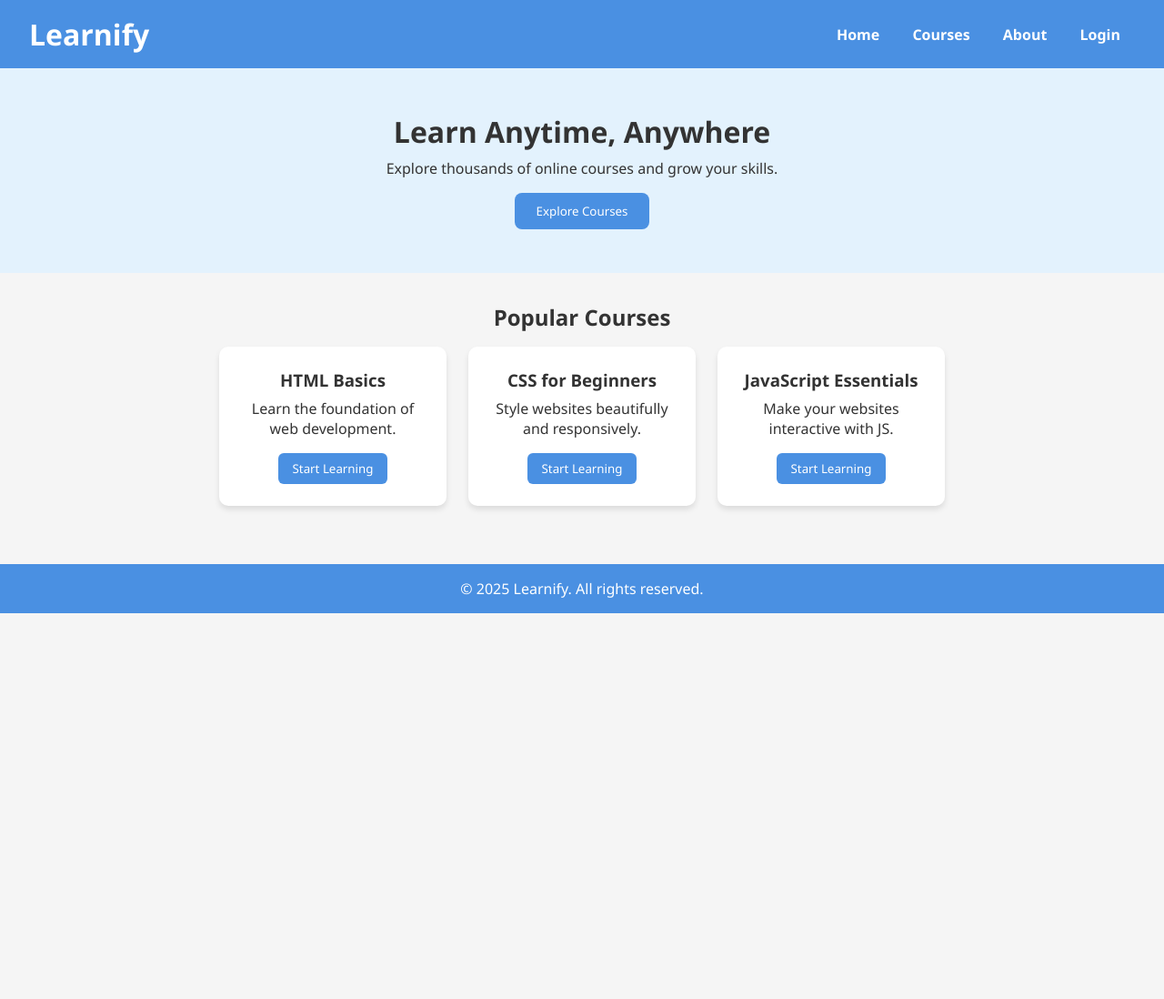
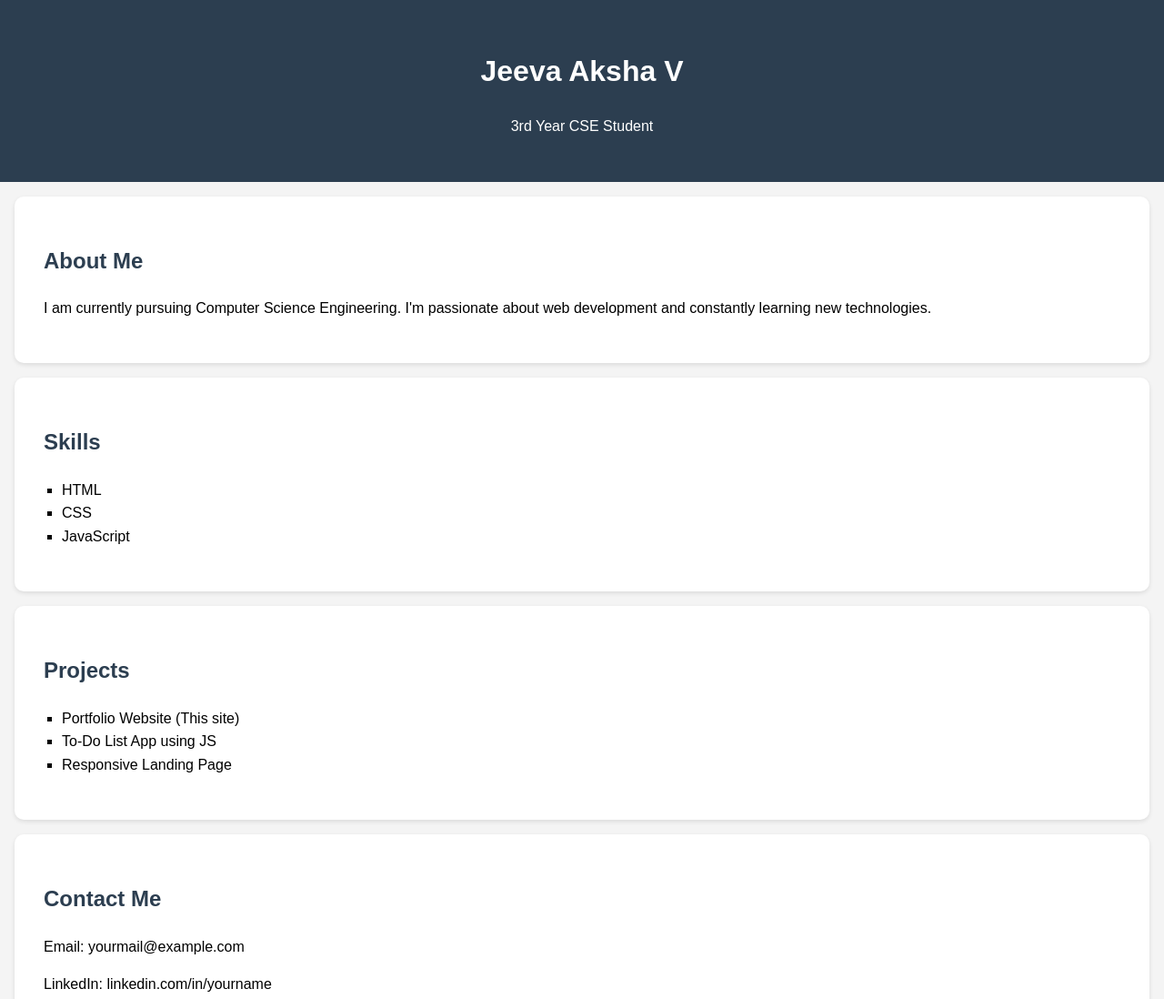
Before and after one commit to JeevaAksha/Task1, a plain HTML site: page index.html in a window 1280 px wide. Shown: the top 1098 px of the page at 91% size. Before the commit the page ends 800 px from the top, so only its background shows below. Drawn offline with Linux system fonts and the light colour scheme.

Commit message:
it's a order

```diff
--- a/index.html
+++ b/index.html
@@ -3,49 +3,48 @@
 <head>
   <meta charset="UTF-8" />
   <meta name="viewport" content="width=device-width, initial-scale=1.0"/>
-  <title>E-Learning Platform</title>
-  <link rel="stylesheet" href="style.css"/>
+  <title>My Portfolio</title>
+  <link rel="stylesheet" href="style.css" />
 </head>
 <body>
   <header>
-    <h1>Learnify</h1>
-    <nav>
-      <a href="#">Home</a>
-      <a href="#">Courses</a>
-      <a href="#">About</a>
-      <a href="#">Login</a>
-    </nav>
+    <h1>Jeeva Aksha V</h1>
+    <p>3rd Year CSE Student</p>
   </header>
 
-  <section class="hero">
-    <h2>Learn Anytime, Anywhere</h2>
-    <p>Explore thousands of online courses and grow your skills.</p>
-    <button>Explore Courses</button>
+  <section class="about">
+    <h2>About Me</h2>
+    <p>I am currently pursuing Computer Science Engineering. I'm passionate about web development and constantly learning new technologies.</p>
   </section>
 
-  <section class="courses">
-    <h2>Popular Courses</h2>
-    <div class="course-container">
-      <div class="course-card">
-        <h3>HTML Basics</h3>
-        <p>Learn the foundation of web development.</p>
-        <button>Start Learning</button>
-      </div>
-      <div class="course-card">
-        <h3>CSS for Beginners</h3>
-        <p>Style websites beautifully and responsively.</p>
-        <button>Start Learning</button>
-      </div>
-      <div class="course-card">
-        <h3>JavaScript Essentials</h3>
-        <p>Make your websites interactive with JS.</p>
-        <button>Start Learning</button>
-      </div>
-    </div>
+  <section class="skills">
+    <h2>Skills</h2>
+    <ul>
+      <li>HTML</li>
+      <li>CSS</li>
+      <li>JavaScript</li>
+    </ul>
+  </section>
+
+  <section class="projects">
+    <h2>Projects</h2>
+    <ul>
+      <li>Portfolio Website (This site)</li>
+      <li>To-Do List App using JS</li>
+      <li>Responsive Landing Page</li>
+    </ul>
+  </section>
+
+  <section class="contact">
+    <h2>Contact Me</h2>
+    <p>Email: yourmail@example.com</p>
+    <p>LinkedIn: linkedin.com/in/yourname</p>
   </section>
 
   <footer>
-    <p>&copy; 2025 Learnify. All rights reserved.</p>
+    <p>© 2025 Jeeva Aksha V</p>
   </footer>
+
+  <script src="script.js"></script>
 </body>
 </html>
--- a/style.css
+++ b/style.css
@@ -1,91 +1,38 @@
-* {
+body {
+  font-family: Arial, sans-serif;
+  line-height: 1.6;
   margin: 0;
   padding: 0;
-  box-sizing: border-box;
-  font-family: 'Segoe UI', sans-serif;
-}
-
-body {
-  background-color: #f5f5f5;
-  color: #333;
+  background-color: #f4f4f4;
 }
 
 header {
-  background-color: #4a90e2;
+  background-color: #2c3e50;
   color: white;
-  padding: 1rem 2rem;
-  display: flex;
-  justify-content: space-between;
-  align-items: center;
-}
-
-nav a {
-  margin: 0 1rem;
-  color: white;
-  text-decoration: none;
-  font-weight: bold;
-}
-
-.hero {
-  text-align: center;
-  padding: 3rem 1rem;
-  background-color: #e3f2fd;
-}
-
-.hero h2 {
-  font-size: 2rem;
-  margin-bottom: 0.5rem;
-}
-
-.hero button {
-  margin-top: 1rem;
-  padding: 0.7rem 1.5rem;
-  background-color: #4a90e2;
-  color: white;
-  border: none;
-  border-radius: 8px;
-  cursor: pointer;
-}
-
-.courses {
   padding: 2rem;
   text-align: center;
 }
 
-.course-container {
-  display: flex;
-  flex-wrap: wrap;
-  justify-content: center;
-  gap: 1.5rem;
-  margin-top: 1rem;
+section {
+  padding: 2rem;
+  margin: 1rem;
+  background-color: white;
+  border-radius: 10px;
+  box-shadow: 0 2px 5px rgba(0,0,0,0.1);
 }
 
-.course-card {
-  background-color: white;
-  padding: 1.5rem;
-  width: 250px;
-  border-radius: 10px;
-  box-shadow: 0 4px 6px rgba(0,0,0,0.1);
+h2 {
+  color: #2c3e50;
 }
 
-.course-card h3 {
-  margin-bottom: 0.5rem;
-}
-
-.course-card button {
-  margin-top: 1rem;
-  padding: 0.5rem 1rem;
-  background-color: #4a90e2;
-  color: white;
-  border: none;
-  border-radius: 6px;
-  cursor: pointer;
+ul {
+  list-style-type: square;
+  padding-left: 20px;
 }
 
 footer {
   text-align: center;
   padding: 1rem;
-  background-color: #4a90e2;
+  background-color: #2c3e50;
   color: white;
-  margin-top: 2rem;
 }
```
